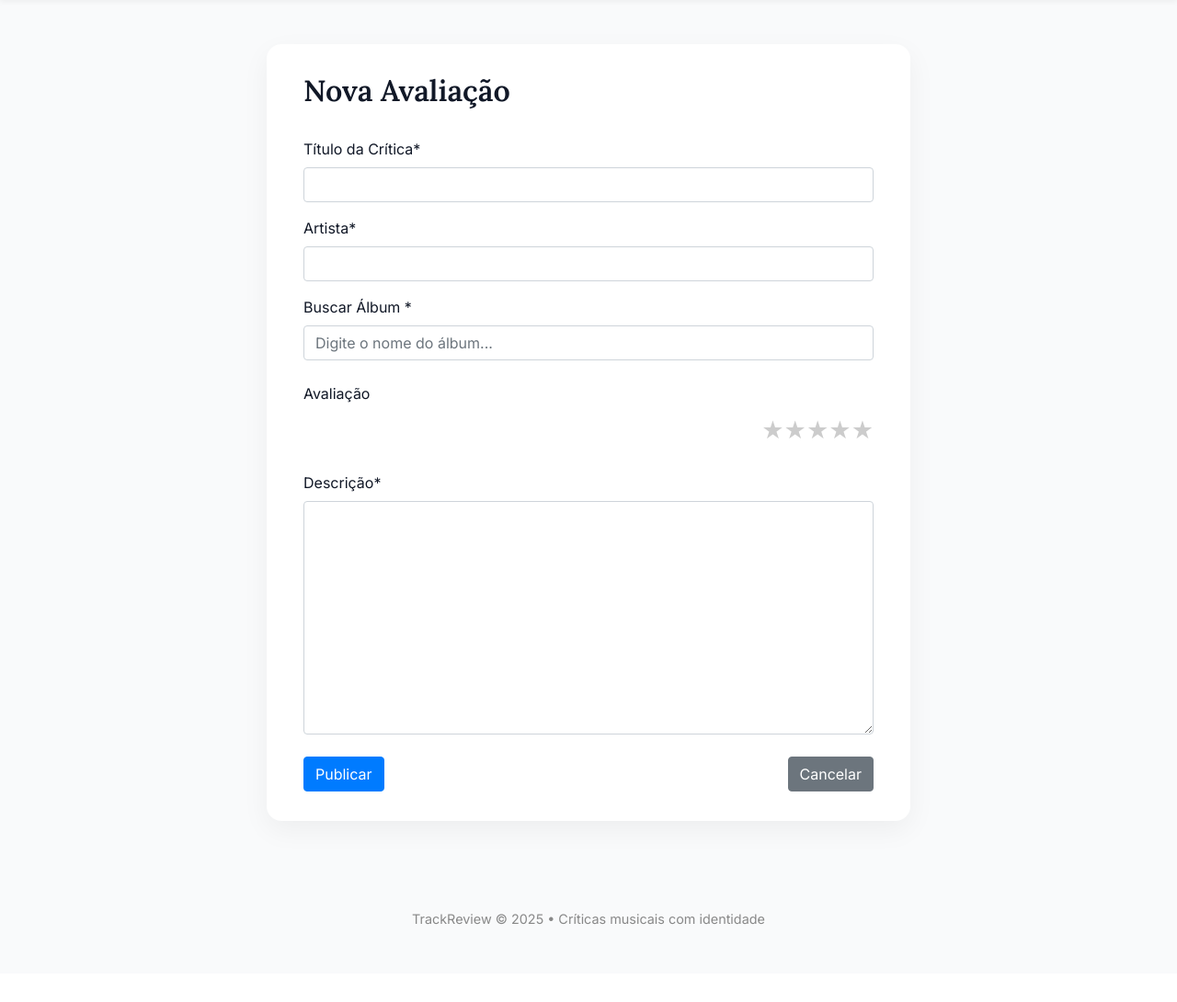
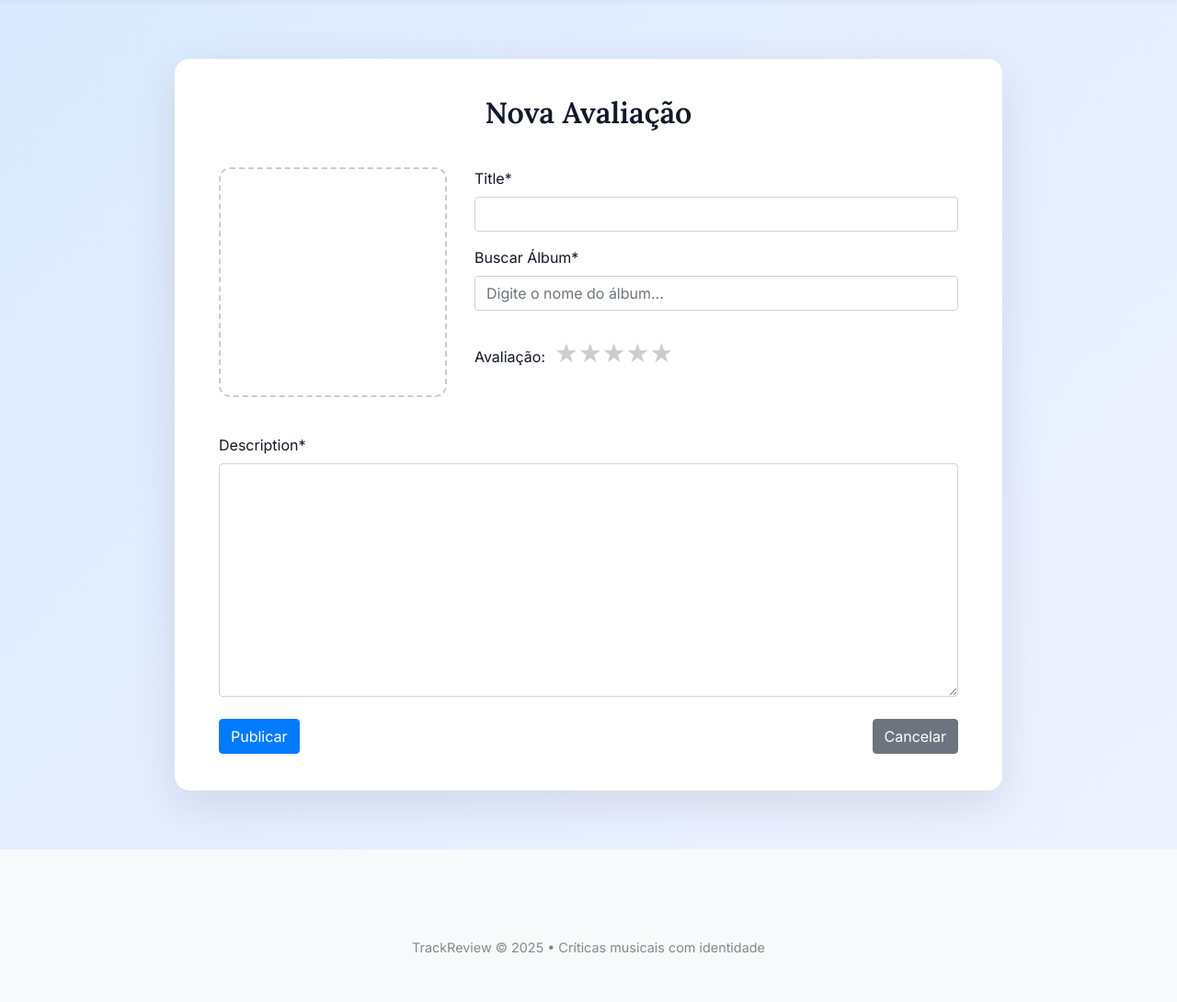
Before and after one commit to Bernardonasc/EngenhariaSoftwareII, a Django app: page /post/new/ in a window 1280 px wide. Shown: the part 62-1152 px from the top of the page at 92% size. Before the commit the page ends 1068 px from the top, so only its background shows below. Run offline with Django 4.2, Linux system fonts and the light colour scheme; some libraries are stand-ins or nearby versions.

Commit message:
feat: styling

```diff
--- a/blog/forms.py
+++ b/blog/forms.py
@@ -2,21 +2,11 @@ from django import forms
 from .models import Post
 
 class PostForm(forms.ModelForm):
-    RATING_CHOICES = [(i, '⭐' * i) for i in range(1, 6)]
-
-    rating = forms.ChoiceField(
-        choices=RATING_CHOICES,
-        widget=forms.RadioSelect,
-        label="Avaliação"
-    )
-
     class Meta:
         model = Post
-        fields = ['title', 'artist', 'album', 'album_cover_url', 'rating', 'description']
-        labels = {
-            'title': 'Título da Crítica',
-            'artist': 'Artista',
-            'album': 'Álbum',
-            'album_cover_url': 'URL da Capa do Álbum (opcional)',
-            'description': 'Descrição',
+        fields = ['title', 'album', 'album_cover_url', 'artist', 'rating', 'description']
+        widgets = {
+            'album': forms.HiddenInput(),
+            'album_cover_url': forms.HiddenInput(),
+            'artist': forms.HiddenInput(),
         }
--- a/blog/models.py
+++ b/blog/models.py
@@ -1,13 +1,14 @@
 from django.db import models
+from ckeditor.fields import RichTextField
 
 class Post(models.Model):
-    title = models.CharField("Título da Crítica", max_length=100)
-    artist = models.CharField("Artista", max_length=100)
-    album = models.CharField("Álbum", max_length=100)
-    album_cover_url = models.URLField("URL da Capa do Álbum", blank=True, null=True)
-    rating = models.IntegerField("Avaliação (1 a 5)")
-    description = models.TextField("Descrição")
+    title = models.CharField(max_length=200)
+    artist = models.CharField(max_length=200)
+    album = models.CharField(max_length=200)
+    album_cover_url = models.URLField()
+    rating = models.IntegerField(choices=[(i, str(i)) for i in range(1, 6)])
+    description = RichTextField()
     created_at = models.DateTimeField(auto_now_add=True)
 
     def __str__(self):
-        return f"{self.title} – {self.artist}"
+        return f"{self.title} - {self.album}"
--- a/blog/templates/blog/post_form.html
+++ b/blog/templates/blog/post_form.html
@@ -4,18 +4,32 @@
 
 {% block content %}
 <style>
+  body {
+    background: #f8f9fa;
+  }
+
+  .form-bg {
+    background: linear-gradient(135deg, #dbeafe 0%, #eef2ff 100%);
+    padding: 4rem 0;
+  }
+
   .form-wrapper {
-    max-width: 700px;
+    max-width: 900px;
     margin: auto;
     background: white;
-    padding: 2rem 2.5rem;
+    padding: 2.5rem 3rem;
     border-radius: 1rem;
-    box-shadow: 0 10px 30px rgba(0, 0, 0, 0.05);
+    box-shadow: 0 15px 50px rgba(0, 0, 0, 0.1);
   }
+
   .form-wrapper h2 {
     font-family: 'Lora', serif;
-    margin-bottom: 2rem;
+    font-size: 2rem;
+    font-weight: 700;
+    margin-bottom: 2.5rem;
+    text-align: center;
   }
+
   .autocomplete-list {
     position: absolute;
     z-index: 10;
@@ -26,69 +40,115 @@
     overflow-y: auto;
     border-radius: 0.5rem;
   }
+
   .autocomplete-item {
     padding: 10px;
     cursor: pointer;
   }
+
   .autocomplete-item:hover {
     background: #f1f1f1;
   }
+
+  #cover-preview {
+    width: 100%;
+    height: 250px;
+    border-radius: 0.75rem;
+    overflow: hidden;
+    position: relative;
+  }
+
+  .cover-box {
+    height: 100%;
+    width: 100%;
+    border: 2px dashed #ccc;
+    border-radius: 0.75rem;
+  }
+
   .cover-preview {
-    max-height: 250px;
+    height: 100%;
+    width: 100%;
+    object-fit: cover;
     border-radius: 0.75rem;
-    box-shadow: 0 4px 12px rgba(0,0,0,0.1);
-    margin-top: 1rem;
   }
+
+  .artist-name {
+    margin-top: 0.75rem;
+    font-weight: 600;
+    font-size: 1.1rem;
+    color: #333;
+    text-align: center;
+  }
+
   .rating label {
-    font-size: 1.7rem;
+    font-size: 1.8rem;
     color: #ccc;
     cursor: pointer;
     transition: color 0.2s ease;
   }
+
   .rating input[type="radio"] {
     display: none;
   }
+
   .rating input[type="radio"]:checked ~ label,
   .rating label:hover,
   .rating label:hover ~ label {
     color: #d4af37;
   }
+
+  @media (max-width: 768px) {
+    .form-wrapper {
+      padding: 2rem;
+    }
+  }
 </style>
 
-<div class="container my-5">
-  <div class="form-wrapper position-relative">
+<div class="form-bg">
+  <div class="form-wrapper">
     <h2>Nova Avaliação</h2>
     <form method="post">
       {% csrf_token %}
+      <div class="row">
+        <!-- Coluna da esquerda -->
+        <div class="col-md-4 text-center mb-4 mb-md-0">
+          <div id="cover-preview" class="mb-3">
+            <div id="placeholder-cover" class="cover-box position-absolute d-flex justify-content-center align-items-center"></div>
+            <img id="preview-image" src="" alt="Preview da capa" class="cover-preview position-absolute" style="display: none;">
+          </div>
+          <p class="artist-name" id="artist-name"></p>
+        </div>
 
+        <!-- Coluna da direita -->
+        <div class="col-md-8">
           {{ form.title|as_crispy_field }}
-      {{ form.artist|as_crispy_field }}
 
           <div class="form-group position-relative">
-        <label for="album_search">Buscar Álbum *</label>
+            <label for="album_search">Buscar Álbum*</label>
             <input type="text" id="album_search" class="form-control" placeholder="Digite o nome do álbum..." autocomplete="off">
             <div id="album_list" class="autocomplete-list" style="display: none;"></div>
           </div>
 
-      <div id="cover-preview" style="display: none;">
-        <img id="preview-image" src="" alt="Preview da capa" class="img-fluid cover-preview">
-      </div>
+          {{ form.album }}
+          {{ form.album_cover_url }}
+          {{ form.artist }}
 
-      <!-- Campos ocultos preenchidos via JS -->
-      <input type="hidden" name="album" id="id_album">
-      <input type="hidden" name="album_cover_url" id="id_album_cover_url">
-
-      <div class="form-group mt-4">
-        <label>{{ form.rating.label }}</label>
-        <div class="rating d-flex flex-row-reverse justify-content-start">
-          {% for value, label in form.rating.field.choices %}
-            <input type="radio" id="star{{ value }}" name="rating" value="{{ value }}" {% if form.rating.value == value|stringformat:"s" %}checked{% endif %}>
+          <div class="form-group mt-4 d-flex align-items-center">
+            <label class="mb-0" style="font-weight: 500; margin-right: 10px;">Avaliação:</label>
+            <div class="rating d-flex flex-row-reverse justify-content-start m-0">
+              {% for value in "54321" %}
+                <input type="radio" id="star{{ value }}" name="rating" value="{{ value }}">
                 <label for="star{{ value }}">&#9733;</label>
               {% endfor %}
             </div>
           </div>
+        </div>
+      </div>
 
+      <!-- Descrição -->
+      <div class="mt-4">
         {{ form.description|as_crispy_field }}
+      </div>
 
       <div class="mt-4 d-flex justify-content-between">
         <button type="submit" class="btn btn-primary">Publicar</button>
@@ -101,16 +161,17 @@
 <script>
   const albumInput = document.getElementById("album_search");
   const albumList = document.getElementById("album_list");
-  const preview = document.getElementById("cover-preview");
+  const placeholder = document.getElementById("placeholder-cover");
   const img = document.getElementById("preview-image");
 
   const albumField = document.getElementById("id_album");
   const coverField = document.getElementById("id_album_cover_url");
+  const artistField = document.getElementById("id_artist");
+  const artistNameText = document.getElementById("artist-name");
 
   let timeout = null;
 
   function handleAlbums(json) {
-    console.log("Recebido da Deezer:", json);
     albumList.innerHTML = "";
     if (!json.data) return;
 
@@ -122,8 +183,12 @@
         albumInput.value = album.title;
         albumField.value = album.title;
         coverField.value = album.cover_medium;
+        artistField.value = album.artist.name;
+
         img.src = album.cover_medium;
-        preview.style.display = "block";
+        img.style.display = "block";
+        placeholder.style.display = "none";
+        artistNameText.textContent = `por ${album.artist.name}`;
         albumList.style.display = "none";
       };
       albumList.appendChild(item);
```
Also changed, not shown: blog/templates/blog/post_detail.html (+95 -11 lines), blog/templates/blog/post_list.html (+103 -18 lines), db.sqlite3. Lines whose indentation alone changed are shown as unchanged.
